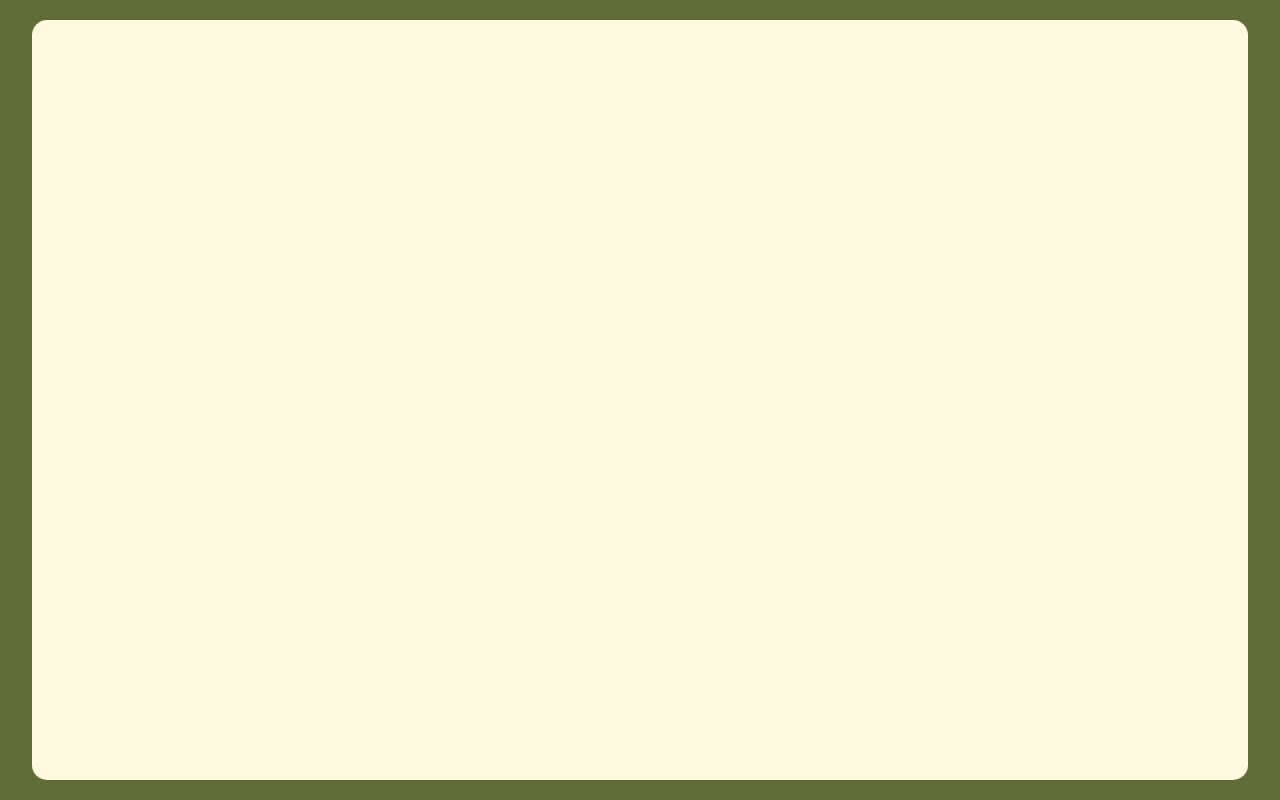
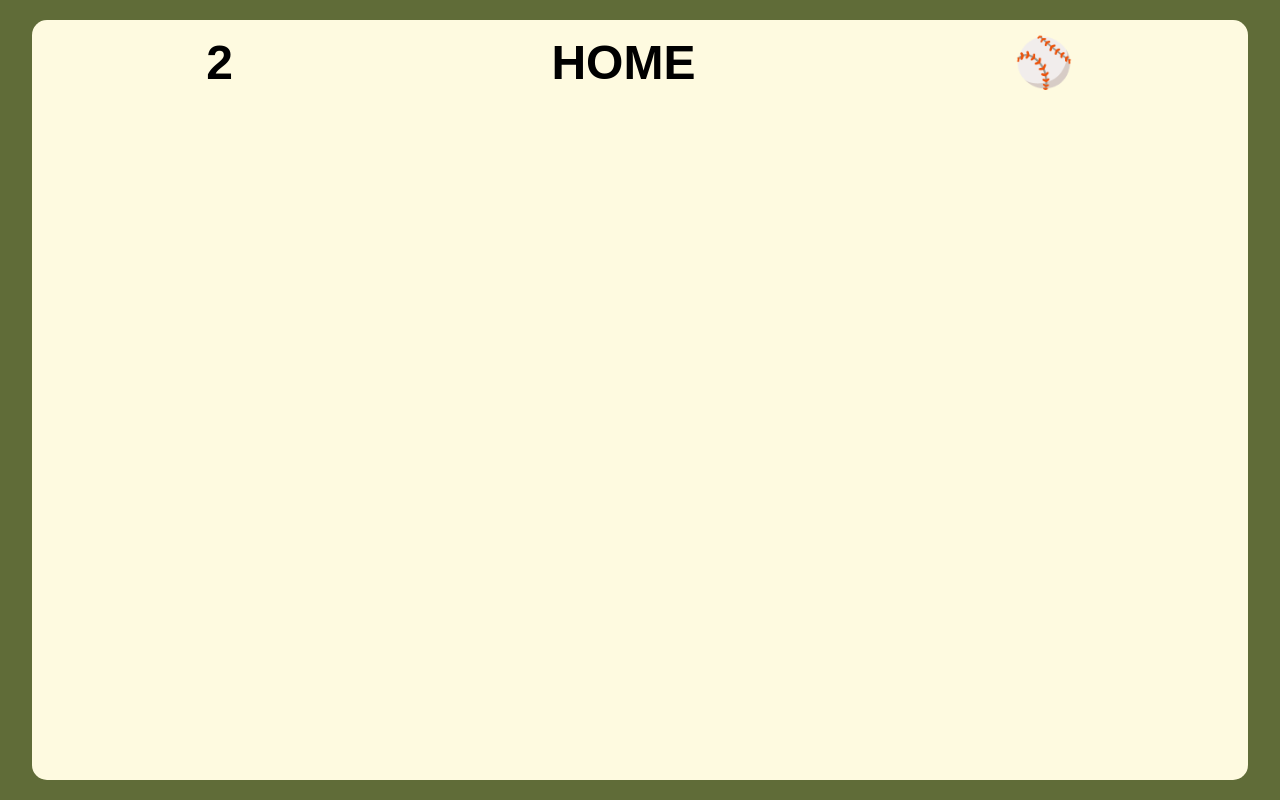
Before and after one commit to JoelCreate/Baseball-Score-App, a plain HTML site: page index.html in a window 1280 px wide. Drawn offline with Linux system fonts and the light colour scheme; a web font is replaced by a local one.

Commit message:
Added header  to HTML and styled

```diff
--- a/index.html
+++ b/index.html
@@ -10,7 +10,15 @@
         <div class="container">
 
             <section class="mini-header">
-
+                <div class="inning">
+                    <h3 class="header-font">2</h3>
+                </div>
+                <div class="team">
+                    <h3 class="header-font">HOME</h3>
+                </div>
+                <div class="logo">
+                    <h3 class="header-font">⚾</h3>
+                </div>
             </section>
 
             <section class="main-score">
--- a/styles.css
+++ b/styles.css
@@ -17,9 +17,24 @@ body {
     align-items: center;
 }
 
+h1, h2, h3, h4, h5, h6, p {
+    padding: 0px;
+    margin: 0px
+}
+
 .container {
     background: #FEFAE0;
     width: 95vw;
     height: 95vh;
     border-radius: 15px;
 }
+
+.mini-header {
+    display: flex;
+    justify-content: space-around;
+    padding: 15px;
+}
+
+.header-font{
+    font-size: 3em;
+}
```
